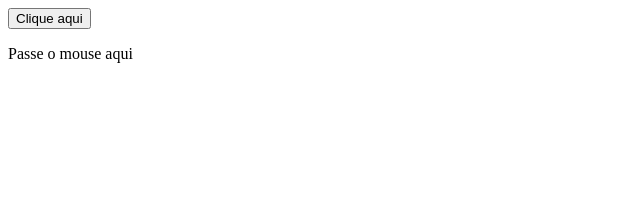
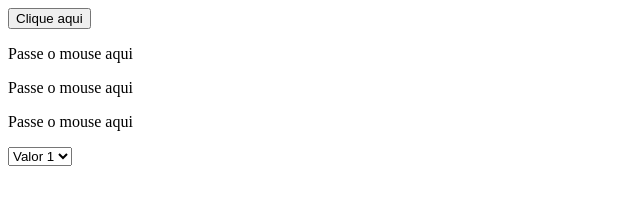
Before and after one commit to LuanNFerreira/aula_javascript, a plain HTML site: page index.html in a window 1280 px wide. Shown: the whole page, without its empty margins (0-640 px from the left). Drawn offline with Linux system fonts and the light colour scheme.

Commit message:
finalizando a aula com comando adicionais e botão selecionavel

```diff
--- a/index.html
+++ b/index.html
@@ -5,9 +5,16 @@
         <meta charset="utf-8">
         <script type="text/javascript" src="js/main.js"></script>
     </head>
-    <body>
+    <body onload="load()">
         <button type="button" onclick="clicou()">Clique aqui</button>
         <p id="agradecimento" onclick="redirecionar()"></p>
-        <p id="mousemove" onmouseover="trocar()" onmouseout="voltar()">Passe o mouse aqui</p>
+        <p onmouseover="trocar(this)" onmouseout="voltar(this)">Passe o mouse aqui</p>
+        <p onmouseover="trocar(this)" onmouseout="voltar(this)">Passe o mouse aqui</p>
+        <p onmouseover="trocar(this)" onmouseout="voltar(this)">Passe o mouse aqui</p>
+        <select onchange="funcaoChange(this)">
+            <option value="1">Valor 1</option>
+            <option value="2">Valor 2</option>
+            <option value="3">Valor 3</option>
+        </select>
     </body>
 </html>
--- a/js/main.js
+++ b/js/main.js
@@ -10,13 +10,28 @@ function redirecionar(){
     //window.location.href = "https://github.com/LuanNFerreira" abre na mesma aba
 }
 
-function trocar(){
-    document.getElementById("mousemove").innerHTML = "Obrigado por passar o mouse";
+function trocar(elemento){
+    //document.getElementById("mousemove").innerHTML = "Obrigado por passar o mouse";
+    elemento.innerHTML = "Obrigado por passar o mouse";
 }
 
-function voltar(){
-    document.getElementById("mousemove").innerHTML = "Passe o mouse aqui";
+function voltar(elemento){
+    //document.getElementById("mousemove").innerHTML = "Passe o mouse aqui";
+    elemento.innerHTML = "Passe o mouse aqui";
 }
+
+function load(){
+    alert("pagina carregada");
+}
+
+function load(){
+    alert("pagina carregada");
+}
+
+function funcaoChange(elemento){
+    console.log(elemento.value)
+}
+
 /*function soma(n1,n2){
     return n1 + n2;
 }
```
